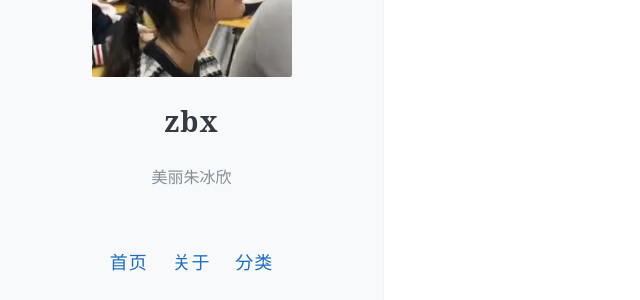
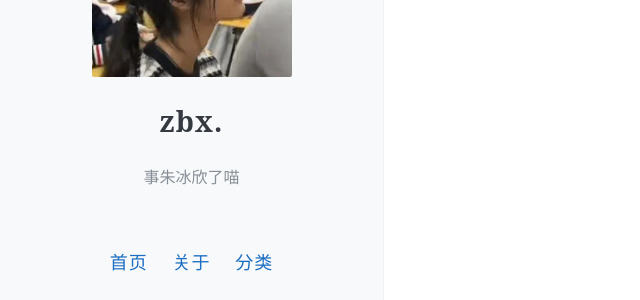
Before and after one commit to Registry-key/zbx, a Jekyll site: the page built from about.md, in a window 1280 px wide. Shown: the part 227-527 px from the top of the page, without its empty margins (0-640 px from the left). Built offline with Jekyll 4.4.1, drawn with Linux system fonts in a browser that asks for light colours.

Commit message:
Update _config.yml

```diff
--- a/_config.yml
+++ b/_config.yml
@@ -1,5 +1,5 @@
-name: "zbx"
-description: "美丽朱冰欣"
+name: "zbx."
+description: "事朱冰欣了喵"
 
 avatar: https://registry-key.github.io/zbx/images/avatar.webp
 favicon: https://registry-key.github.io/zbx/images/favicon.ico
```
